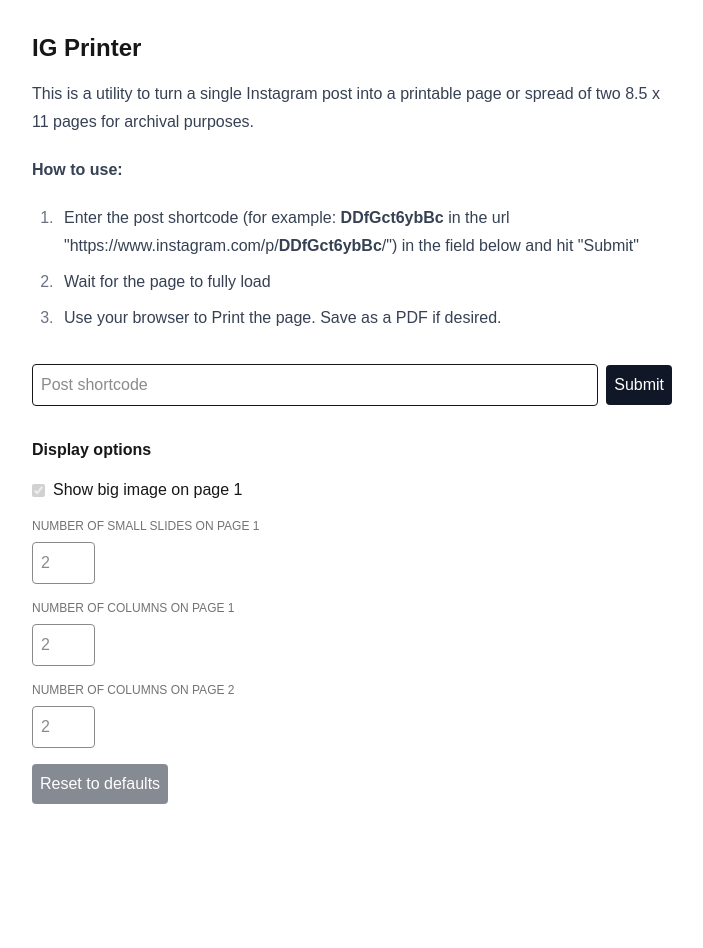
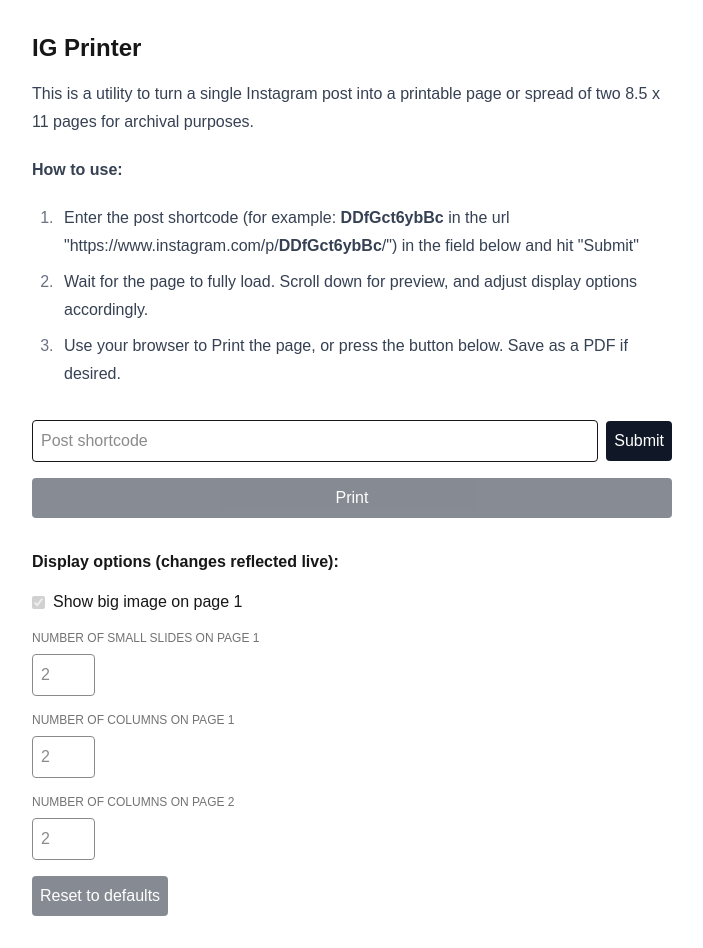
Before and after one commit to wwsalmon/ig-printer, a Next.js app: page / in a window 1280 px wide. Shown: the whole page, without its empty margins (288-991 px from the left). Before the commit the page ends 836 px from the top, so only its background shows below. Built offline with nearby package versions, Linux system fonts and the light colour scheme.

Commit message:
usability fixes

```diff
--- a/app/layout.tsx
+++ b/app/layout.tsx
@@ -2,8 +2,8 @@ import type { Metadata } from "next";
 import "./globals.css";
 
 export const metadata: Metadata = {
-    title: "Create Next App",
-    description: "Generated by create next app",
+    title: "IG Printer",
+    description: "Transform any Instagram post into a printable PDF",
 };
 
 export default function RootLayout({
--- a/app/page.tsx
+++ b/app/page.tsx
@@ -1,11 +1,11 @@
 "use client";
 
 import ProxiedImage from "@/lib/ProxiedImage";
-import { useEffect, useRef, useState } from "react";
+import classNames from "classnames";
+import { useState } from "react";
+import { FaComments, FaHeart, FaVideo } from "react-icons/fa";
 import { getPostFromShortcode } from "./actions/getPostFromShortcode";
 import { APIPostData, APIPostDataSlide } from "./types";
-import classNames from "classnames";
-import {FaComments, FaHeart, FaPlayCircle, FaVideo} from "react-icons/fa";
 
 export default function Page() {
     const [shortcode, setShortcode] = useState("");
@@ -21,13 +21,15 @@ export default function Page() {
             // get postData using server function
             const json = await getPostFromShortcode(shortcode);
             const thisPostData = json.data.xdt_shortcode_media;
+            alert("Post successfully fetched, scroll down to preview");
             console.log(thisPostData);
             if (!thisPostData) throw new Error("No post data in response");
 
             // set defaults for numSmallOnPage1 and numColsOnPage2
             onResetDisplayOptions(thisPostData);
             setPostData(thisPostData);
-        } catch (e) {
+        } catch (e: any) {
+            alert(`Error fetching post: ${e.message}`);
             console.log(e);
         }
     }
@@ -51,6 +53,10 @@ export default function Page() {
             // otherwise just show big
             setShowBig(true);
         }
+    }
+
+    function onPrint() {
+        if (window) window.print();
     }
 
     let slides2 = null;
@@ -77,15 +83,16 @@ export default function Page() {
                     <p><b>How to use:</b></p>
                     <ol>
                         <li>Enter the post shortcode (for example: <b>DDfGct6ybBc</b> in the url "https://www.instagram.com/p/<b>DDfGct6ybBc</b>/") in the field below and hit "Submit"</li>
-                        <li>Wait for the page to fully load</li>
-                        <li>Use your browser to Print the page. Save as a PDF if desired.</li>
+                        <li>Wait for the page to fully load. Scroll down for preview, and adjust display options accordingly.</li>
+                        <li>Use your browser to Print the page, or press the button below. Save as a PDF if desired.</li>
                     </ol>
                 </div>
                 <div className="flex items-center gap-2">
                     <input type="text" value={shortcode} onChange={e => setShortcode(e.target.value)} className="border p-2 w-full rounded" placeholder="Post shortcode" />
                     <button className="p-2 bg-gray-900 text-white disabled:opacity-50 rounded hover:bg-gray-700" onClick={onSubmit}>Submit</button>
                 </div>
-                <p className="mt-8 mb-4"><b>Display options</b></p>
+                <button className="block w-full my-4 p-2 bg-gray-900 text-white disabled:opacity-50 rounded hover:bg-gray-700" onClick={onPrint} disabled={!postData}>Print</button>
+                <p className="mt-8 mb-4"><b>Display options (changes reflected live):</b></p>
                 <div className="flex items-center gap-2">
                     <input type="checkbox" id="showBigCheck" disabled={!postData} checked={showBig} onChange={e => setShowBig(e.target.checked)}/>
                     <label htmlFor="showBigCheck">Show big image on page 1</label>
```
